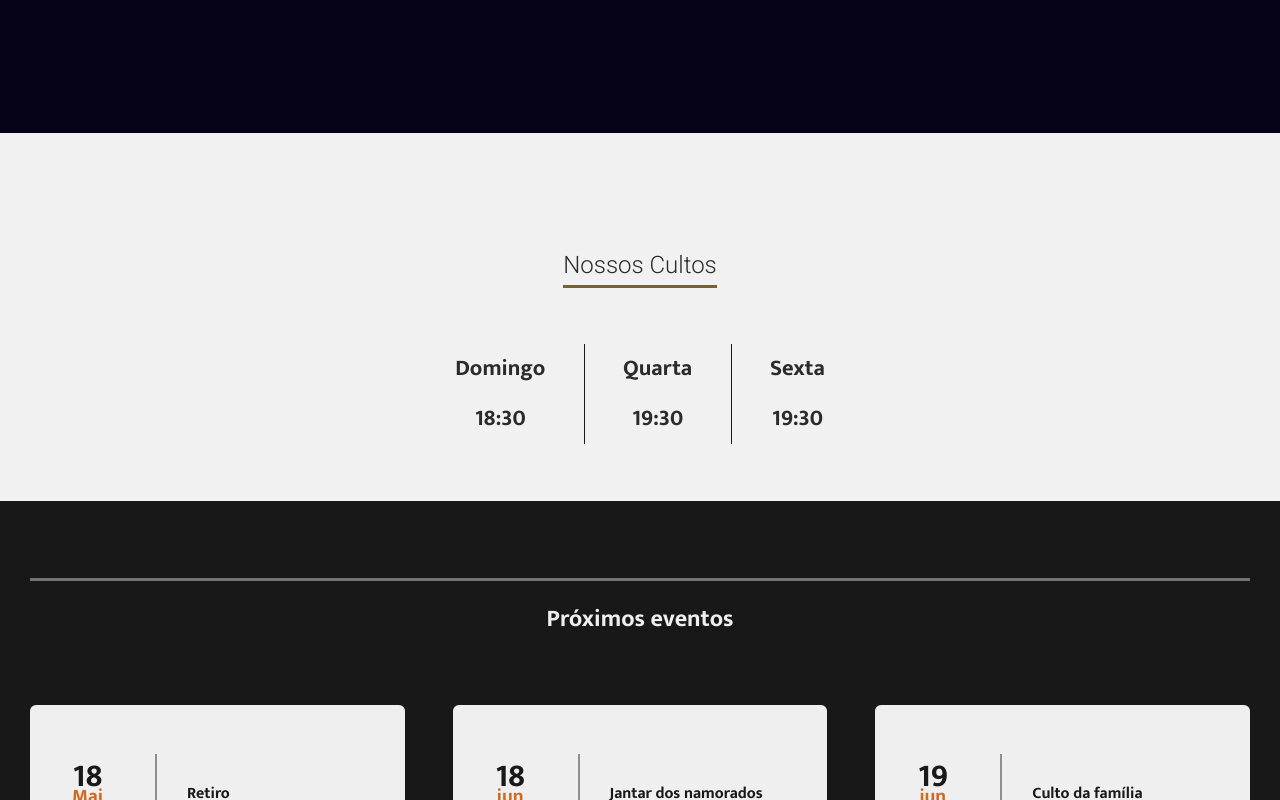
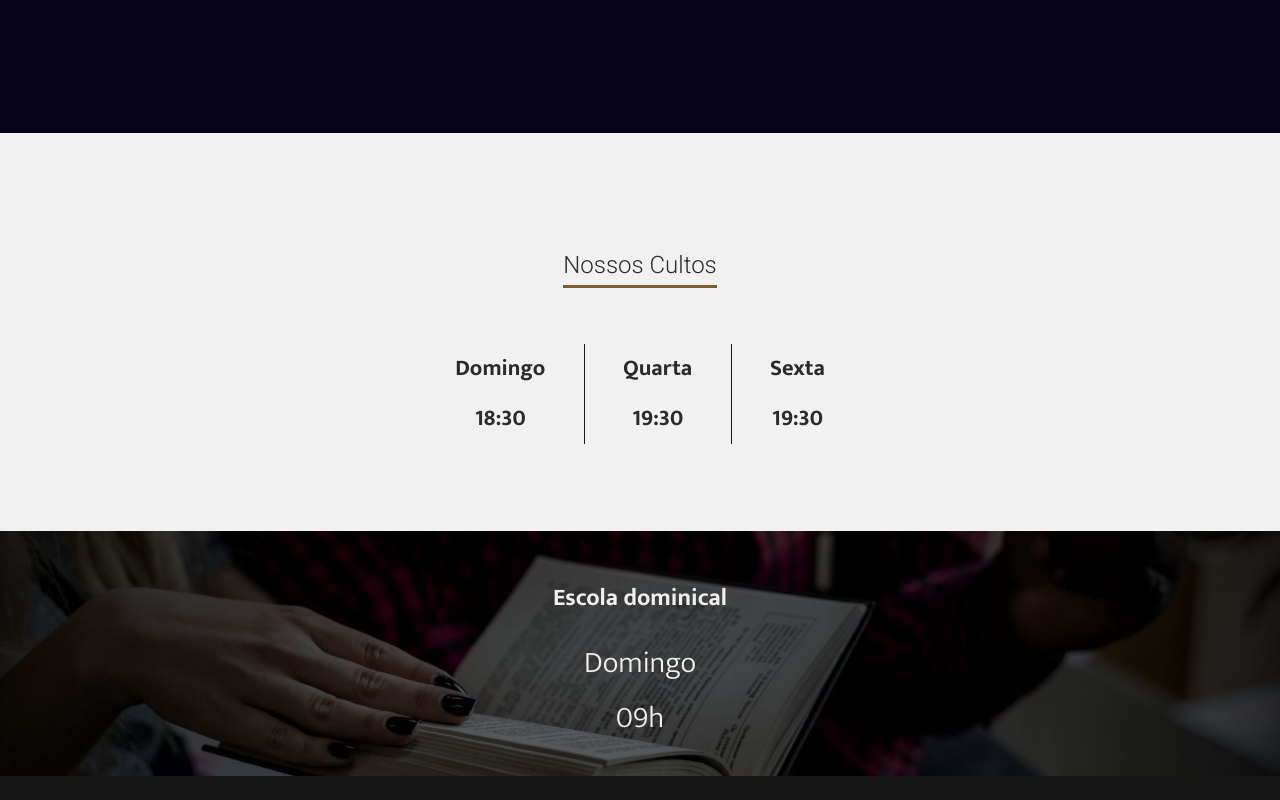
Before and after one commit to Vsa1410/LandingPageIgreja, a React (Vite) app: page / in a window 1280 px wide. Shown: the part 800-1600 px from the top of the page. Built offline with nearby package versions, Linux system fonts and the light colour scheme.

Commit message:
Changes on Header Layout and add SundaySchool banner

```diff
--- a/package.json
+++ b/package.json
@@ -13,6 +13,7 @@
     "@emotion/styled": "^11.10.6",
     "@mui/icons-material": "^5.11.16",
     "@mui/material": "^5.12.0",
+    "firebase": "^9.21.0",
     "react": "^18.2.0",
     "react-dom": "^18.2.0",
     "react-router-dom": "^6.10.0",
--- a/src/App.jsx
+++ b/src/App.jsx
@@ -6,9 +6,27 @@ import Header from './components/Header'
 import { BrowserRouter,Routes, Route } from 'react-router-dom'
 import Home from './screens/Home'
 import Footer from './components/Footer'
-import Live from './screens/Home/Live'
+import Live from './screens/Live'
+import { initializeApp } from "firebase/app";
 
 function App() {
+
+  // Import the functions you need from the SDKs you need
+// TODO: Add SDKs for Firebase products that you want to use
+// https://firebase.google.com/docs/web/setup#available-libraries
+
+// Your web app's Firebase configuration
+const firebaseConfig = {
+  apiKey: "AIzaSyBmazhCEPzKMoAWtIvbitqLr03u8lSVswE",
+  authDomain: "site-igreja-3bd18.firebaseapp.com",
+  projectId: "site-igreja-3bd18",
+  storageBucket: "site-igreja-3bd18.appspot.com",
+  messagingSenderId: "120260479257",
+  appId: "1:120260479257:web:02141504b8ffd07c8d5d88"
+};
+
+// Initialize Firebase
+const app = initializeApp(firebaseConfig);
 
 
   return (
--- a/src/components/Header/styleHeader.css
+++ b/src/components/Header/styleHeader.css
@@ -23,6 +23,8 @@
 .header-top{
     display: grid;
     background-color: #181818;
+    position: fixed;
+    width: 100%;
 
 }
 .burger-menu{
--- a/src/components/Services/services.css
+++ b/src/components/Services/services.css
@@ -3,6 +3,7 @@
     place-content: center;
     place-items: center;
     height: 23em;
+    padding-bottom: 30px;
 
 
 }
--- /dev/null
+++ b/src/components/SundaySchool/index.jsx
@@ -0,0 +1,15 @@
+import React from "react";
+import "./sundayschool.css"
+
+
+function SundaySchool() {
+    return(
+        <div className="sunday-container">
+            <h2 className="sunday-title">Escola dominical</h2>
+            <h2 className="sunday-subtitle">Domingo</h2>
+            <h2 className="sunday-subtitle">09h</h2>
+
+        </div>
+    )
+}
+export default SundaySchool
--- /dev/null
+++ b/src/components/SundaySchool/sundayschool.css
@@ -0,0 +1,16 @@
+.sunday-container{
+    background-image: url("../../assets/background-escola-dominical.jpg");
+    background-size: cover;
+    padding: 30px;
+    background-position: center;
+    display: grid;
+    place-content: center;
+    place-items: center;
+    color:#efefef;
+    font-family: 'Mukta';
+}
+.sunday-subtitle{
+    line-height: 5px;
+    font-weight: 300;
+    font-size: 30px;
+}
--- a/src/screens/Home/index.jsx
+++ b/src/screens/Home/index.jsx
@@ -10,6 +10,7 @@ import Banner from '../../components/Banner'
 import MessageOfDay from '../../components/MessageOfDay'
 import Services from '../../components/Services'
 import News from '../../components/News'
+import SundaySchool from '../../components/SundaySchool'
 
 const Home = ()=>{
     return(
@@ -21,6 +22,8 @@ const Home = ()=>{
 
             <Services/>
 
+            <SundaySchool/>
+
             <Calendar/>
 
             <News/>
```
Also changed, not shown: src/assets/background-escola-dominical.jpg (added), src/screens/Live/index.jsx (renamed from src/screens/Home/Live/index.jsx), src/screens/Live/live.css (renamed from src/screens/Home/Live/live.css), 1 other file (tests, documents, lock files or other folders).
